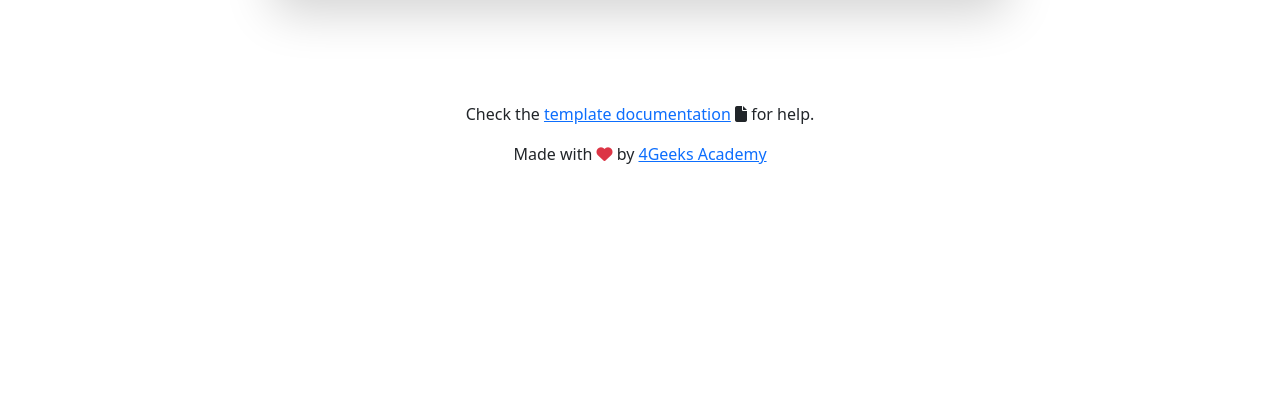
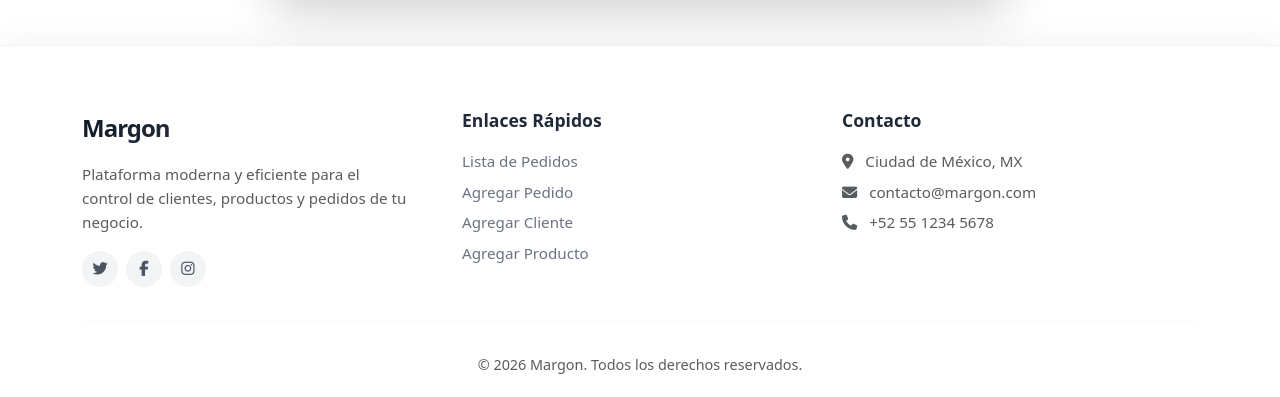
Before and after one commit to DaniN-Dv/bussiness-control-DaniN-Dv, a React app: page /add-order in a window 1280 px wide. Shown: the part 602-999 px from the top of the page. Before the commit the page ends 800 px from the top, so only its background shows below. Built offline with nearby package versions, Linux system fonts and the light colour scheme; some packages are replaced by stand-ins of ours; no server answers.

Commit message:
se creo el footer

```diff
--- a/src/front/components/Footer.jsx
+++ b/src/front/components/Footer.jsx
@@ -1,11 +1,60 @@
+import { Link } from "react-router-dom";
+import "../styles/componentes/Footer.css";
+
 export const Footer = () => (
-	<footer className="footer mt-auto py-3 text-center">
-		<p>
-			Check the <a target="_blank" href="https://4geeks.com/docs/start/react-flask-template">template documentation</a> <i className="fa-solid fa-file"></i> for help.
-		</p>
-		<p>
-			Made with <i className="fa fa-heart text-danger" /> by{" "}
-			<a href="http://www.4geeksacademy.com">4Geeks Academy</a>
-		</p>
+	<footer className="custom-footer text-center text-md-start w-100">
+		<div className="container">
+			<div className="row mt-3">
+
+				<div className="col-12 col-md-4 mb-4 mb-md-0">
+					<span className="footer-brand d-block mb-3">Margon</span>
+					<p className="text-muted pe-md-4" style={{ fontSize: "0.95rem", lineHeight: "1.6" }}>
+						Plataforma moderna y eficiente para el control de clientes, productos y pedidos de tu negocio.
+					</p>
+					<div className="mt-3">
+						<a href="#" className="social-circle"><i className="fa-brands fa-twitter"></i></a>
+						<a href="#" className="social-circle"><i className="fa-brands fa-facebook-f"></i></a>
+						<a href="#" className="social-circle"><i className="fa-brands fa-instagram"></i></a>
+					</div>
+				</div>
+
+
+				<div className="col-6 col-md-4 mb-4 mb-md-0">
+					<h5 className="footer-title">Enlaces Rápidos</h5>
+					<ul className="list-unstyled">
+						<li>
+							<Link to="/" className="footer-link">Lista de Pedidos</Link>
+						</li>
+						<li>
+							<Link to="/add-order" className="footer-link">Agregar Pedido</Link>
+						</li>
+						<li>
+							<Link to="/add-client" className="footer-link">Agregar Cliente</Link>
+						</li>
+						<li>
+							<Link to="/add-product" className="footer-link">Agregar Producto</Link>
+						</li>
+					</ul>
+				</div>
+
+
+				<div className="col-6 col-md-4">
+					<h5 className="footer-title">Contacto</h5>
+					<ul className="list-unstyled text-muted" style={{ fontSize: "0.95rem" }}>
+						<li className="mb-2"><i className="fa-solid fa-location-dot me-2"></i> Ciudad de México, MX</li>
+						<li className="mb-2"><i className="fa-solid fa-envelope me-2"></i> contacto@margon.com</li>
+						<li className="mb-2"><i className="fa-solid fa-phone me-2"></i> +52 55 1234 5678</li>
+					</ul>
+				</div>
+			</div>
+
+			<hr className="footer-divider" />
+
+			<div className="text-center">
+				<p className="text-muted mb-2 mb-md-0" style={{ fontSize: "0.9rem" }}>
+					&copy; 2026 Margon. Todos los derechos reservados.
+				</p>
+			</div>
+		</div>
 	</footer>
 );
--- /dev/null
+++ b/src/front/styles/componentes/Footer.css
@@ -0,0 +1,83 @@
+/* Footer.css */
+
+.custom-footer {
+    background: rgba(255, 255, 255, 0.8);
+    backdrop-filter: blur(12px);
+    -webkit-backdrop-filter: blur(12px);
+    border-top: 1px solid rgba(0, 0, 0, 0.05);
+    padding: 3rem 0 1.5rem 0;
+    margin-top: auto;
+    font-size: 0.95rem;
+    box-shadow: 0 -4px 30px rgba(0, 0, 0, 0.05);
+}
+
+.footer-brand {
+    font-weight: 800;
+    font-size: 1.5rem;
+    color: #111827;
+    text-decoration: none;
+    letter-spacing: -1px;
+    background: linear-gradient(135deg, #111827 0%, #4b5563 100%);
+    -webkit-background-clip: text;
+    -webkit-text-fill-color: transparent;
+}
+
+.footer-title {
+    color: #1f2937;
+    font-weight: 700;
+    margin-bottom: 1.2rem;
+    font-size: 1.1rem;
+}
+
+.footer-link {
+    color: #6b7280;
+    text-decoration: none;
+    transition: all 0.2s ease-in-out;
+    display: inline-block;
+    margin-bottom: 0.5rem;
+    font-weight: 500;
+}
+
+.footer-link:hover {
+    color: #3b82f6;
+    transform: translateX(4px);
+}
+
+.footer-icon {
+    color: #ef4444;
+    animation: heartbeat 1.5s infinite;
+}
+
+.footer-divider {
+    border-color: rgba(0, 0, 0, 0.08);
+    margin: 2rem 0;
+}
+
+.social-circle {
+    display: inline-flex;
+    align-items: center;
+    justify-content: center;
+    width: 36px;
+    height: 36px;
+    background: #f3f4f6;
+    color: #4b5563;
+    border-radius: 50%;
+    margin-right: 0.5rem;
+    transition: all 0.3s ease;
+    text-decoration: none;
+}
+
+.social-circle:hover {
+    background: #3b82f6;
+    color: white;
+    transform: translateY(-3px);
+}
+
+@keyframes heartbeat {
+    0%, 100% {
+        transform: scale(1);
+    }
+    50% {
+        transform: scale(1.15);
+    }
+}
--- a/src/front/styles/componentes/Navbar.css
+++ b/src/front/styles/componentes/Navbar.css
@@ -1,5 +1,3 @@
-/* Navbar.css - Premium Glassmorphism Design */
-
 .margon-navbar {
     position: sticky;
     top: 0;
@@ -23,7 +21,6 @@
     align-items: center;
 }
 
-/* Brand Styles */
 .margon-brand {
     text-decoration: none;
     display: flex;
@@ -52,7 +49,6 @@
     margin-left: 2px;
 }
 
-/* Navigation Links */
 .margon-nav-links {
     display: flex;
     gap: 1.5rem;
@@ -96,7 +92,7 @@
     font-weight: 600;
 }
 
-/* Premium Button Style for Add Product */
+
 .margon-nav-link.btn-premium {
     background: linear-gradient(135deg, #3b82f6 0%, #2563eb 100%);
     color: white;
@@ -107,7 +103,7 @@
 }
 
 .margon-nav-link.btn-premium::after {
-    display: none; /* Remove underline effect for the button */
+    display: none;
 }
 
 .margon-nav-link.btn-premium:hover {
--- a/src/front/styles/pages/AddOrder.css
+++ b/src/front/styles/pages/AddOrder.css
@@ -1,5 +1,3 @@
-/* AddOrder.css */
-
 .add-order-card {
     background: rgba(255, 255, 255, 0.8);
     backdrop-filter: blur(12px);
--- a/src/front/styles/pages/AddProduct.css
+++ b/src/front/styles/pages/AddProduct.css
@@ -1,5 +1,3 @@
-/* AddProduct.css */
-
 .add-product-card {
     background: rgba(255, 255, 255, 0.8);
     backdrop-filter: blur(12px);
```
